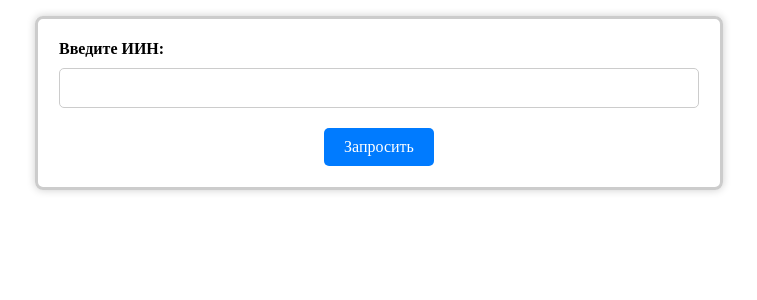
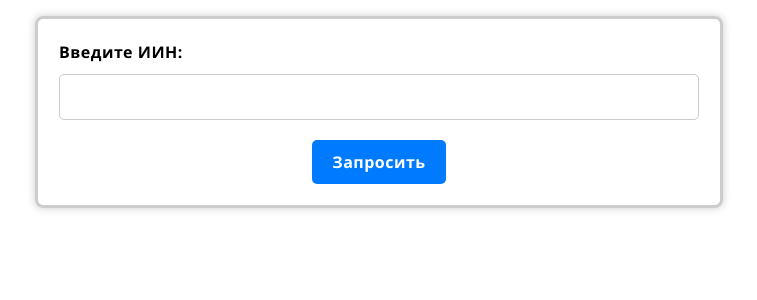
Before and after one commit to bissakov/arta_profiles, a Flask app: page / in a window 1280 px wide. Shown: the top 300 px of the page, without its empty margins (261-1018 px from the left). Run offline with Flask 2, Linux system fonts and the light colour scheme.

Commit message:
Update font related styles

```diff
--- a/static/css/style.css
+++ b/static/css/style.css
@@ -1,5 +1,12 @@
 html, body {
   margin: 0;
+}
+
+* {
+  font-family: "Segoe UI", Arial, sans-serif;
+  letter-spacing: .5px;
+  font-weight: 500;
+  line-height: 1.5;
 }
 
 .family-portrait {
@@ -71,7 +78,8 @@ html, body {
   background-color: #ffcccc;
   border: .15rem solid #ff0000;
   border-radius: .5rem;
-  color: #ff0000;
+  color: #000;
+  font-weight: bold;
   margin-top: .5rem;
   padding: .5rem;
 }
@@ -113,6 +121,7 @@ button[type="submit"] {
   border-radius: 5px;
   font-size: 16px;
   font-family: inherit;
+  font-weight: bold;
   cursor: pointer;
 }
 
```
Lines whose indentation alone changed are shown as unchanged.
